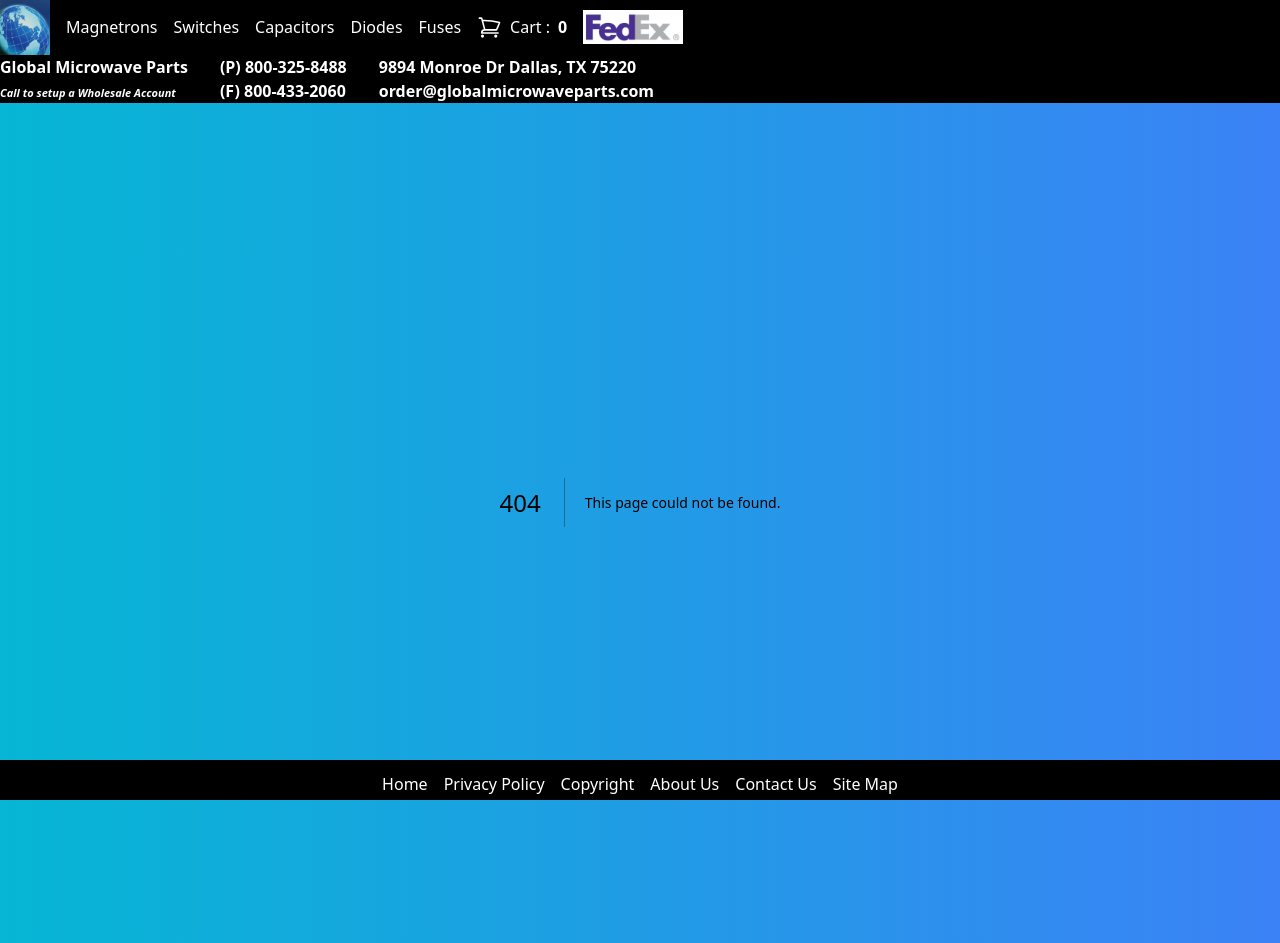
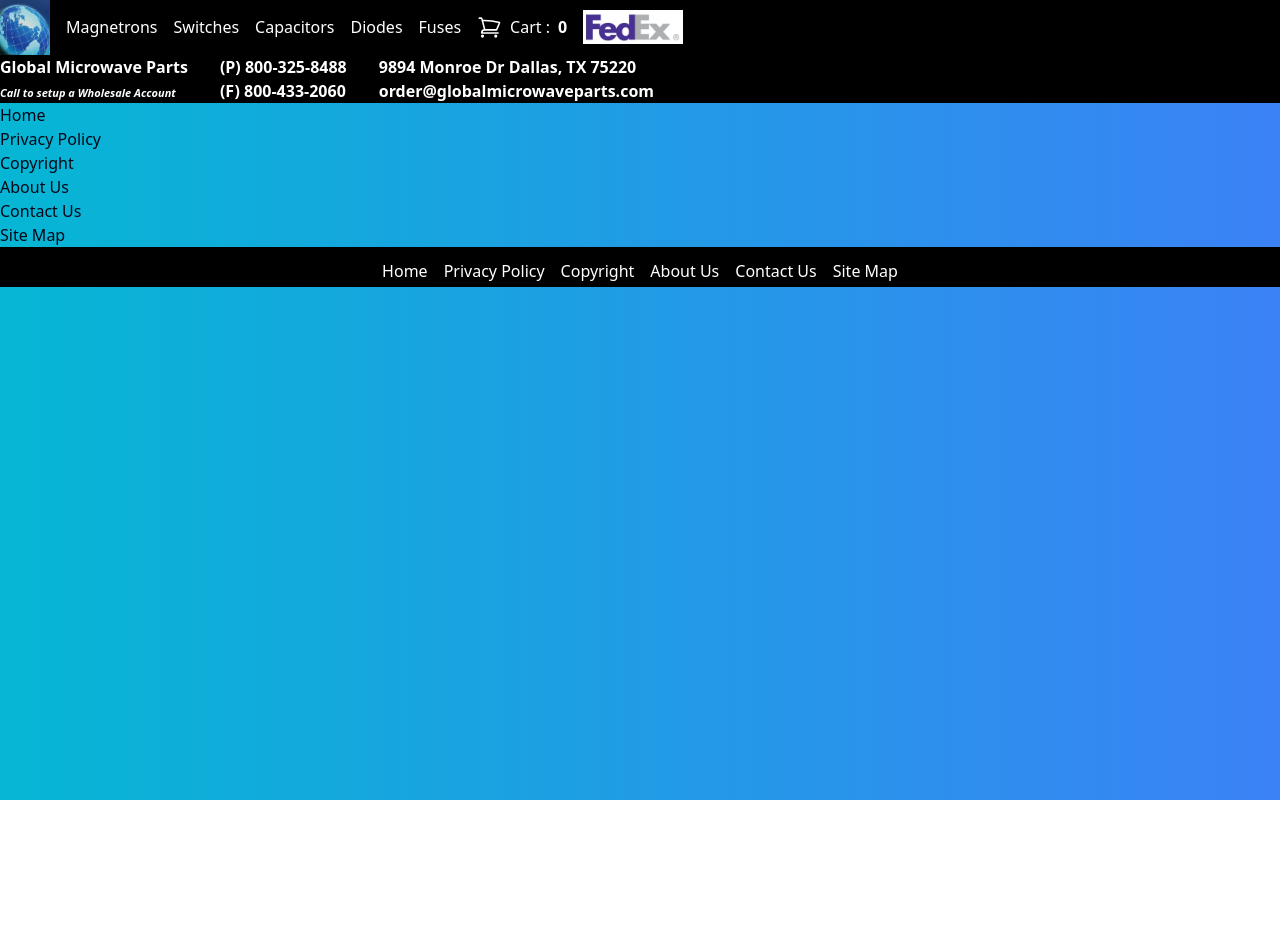
Before and after one commit to thunderdragonshoujo/gmp, a Next.js app: page /SiteMap in a window 1280 px wide. Before the commit this address had no page. After the commit the page ends 800 px from the top, so only its background shows below. Built offline with nearby package versions, Linux system fonts and the light colour scheme.

Commit message:
stitemap

```diff
--- a/src/app/Footer.tsx
+++ b/src/app/Footer.tsx
@@ -10,7 +10,7 @@ function Footer() {
 		<Link href={"/Copyright"}>Copyright</Link>
 		<Link href={"/AboutUs"}>About Us</Link>
 		<Link href={"/ContactUs"}>Contact Us</Link>
-		<Link href={"/site-map"}>Site Map</Link>
+		<Link href={"/SiteMap"}>Site Map</Link>
 	</div>
     );
 }
--- /dev/null
+++ b/src/app/SiteMap/SiteMap.tsx
@@ -0,0 +1,31 @@
+import Link from 'next/link'
+import React from 'react'
+
+const SiteMap = () => {
+  return (
+    <div className=''>
+        <ul className=''>
+         <div>
+        <Link href={"/"}>Home</Link>
+        </div>
+        <div>
+		<Link href={"/PrivacyPolicy"}>Privacy Policy</Link>
+        </div>
+        <div>
+		<Link href={"/Copyright"}>Copyright</Link>
+        </div>
+		<div>
+        <Link href={"/AboutUs"}>About Us</Link>
+        </div>
+		<div>
+        <Link href={"/ContactUs"}>Contact Us</Link>
+        </div>
+		<div>
+        <Link href={"/SiteMap"}>Site Map</Link>
+        </div>
+        </ul>
+    </div>
+  )
+}
+
+export default SiteMap
--- /dev/null
+++ b/src/app/SiteMap/page.tsx
@@ -0,0 +1,10 @@
+import React from 'react'
+import SiteMap from './SiteMap'
+
+const page = () => {
+  return (
+    <SiteMap/>
+  )
+}
+
+export default page
```
